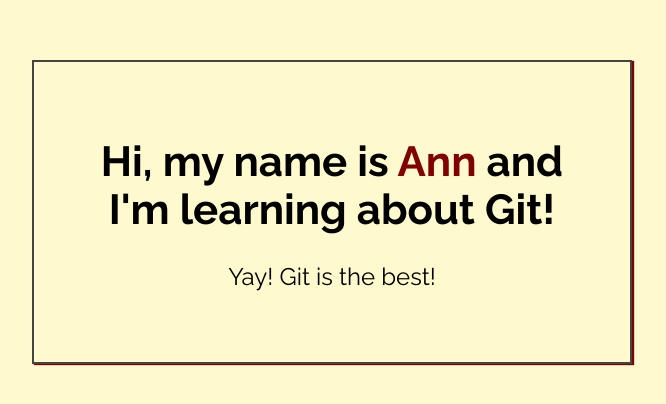
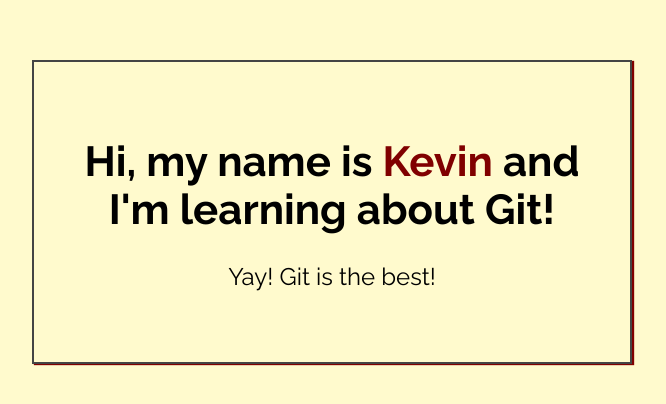
Before and after one commit to kev-conn/my-first-repo, a plain HTML site: page index.html in a window 1280 px wide. Shown: the part 188-592 px from the top of the page, without its empty margins (308-974 px from the left). Drawn offline with Linux system fonts and the light colour scheme.

Commit message:
Added name to index.html

```diff
--- a/index.html
+++ b/index.html
@@ -14,7 +14,7 @@
 <body>
 
     <div class="greeting">
-        <h1>Hi, my name is <span class="highlight">Ann</span> and I'm learning about Git! </h1>
+        <h1>Hi, my name is <span class="highlight">Kevin</span> and I'm learning about Git! </h1>
 
         <p>Yay! Git is the best!</p>
     </div>
```
